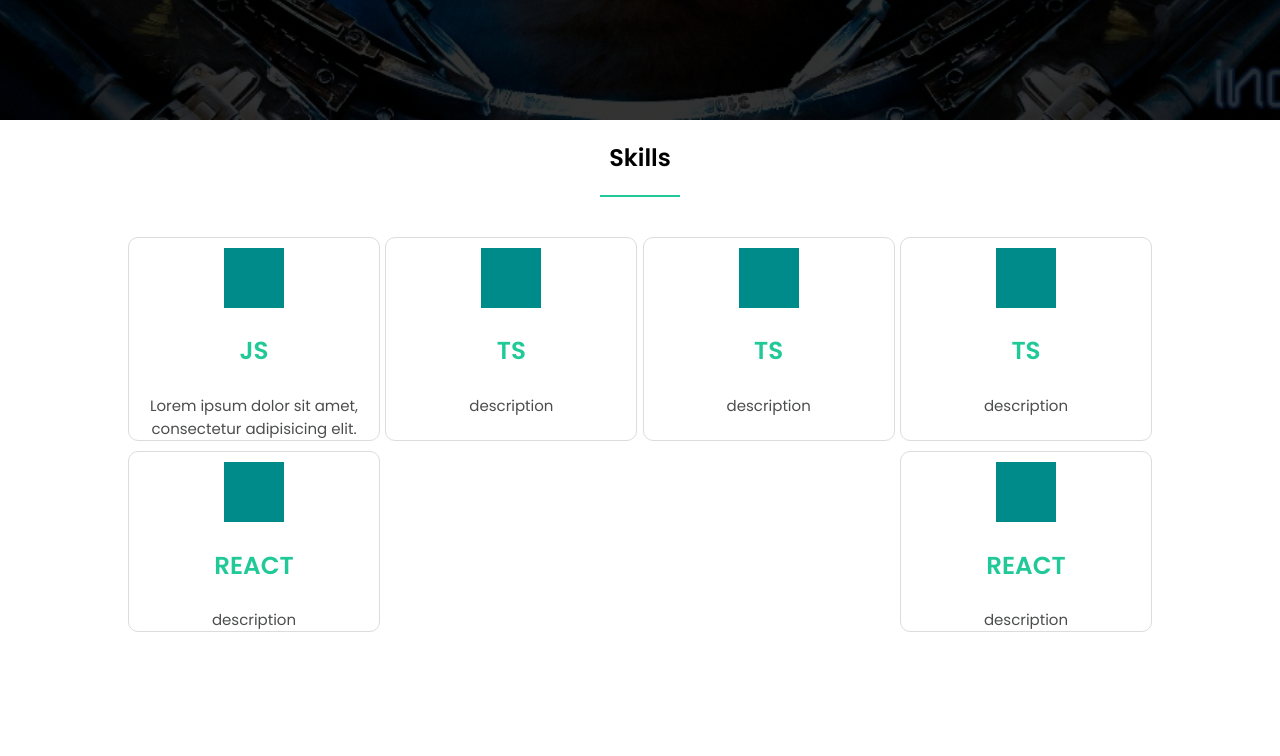
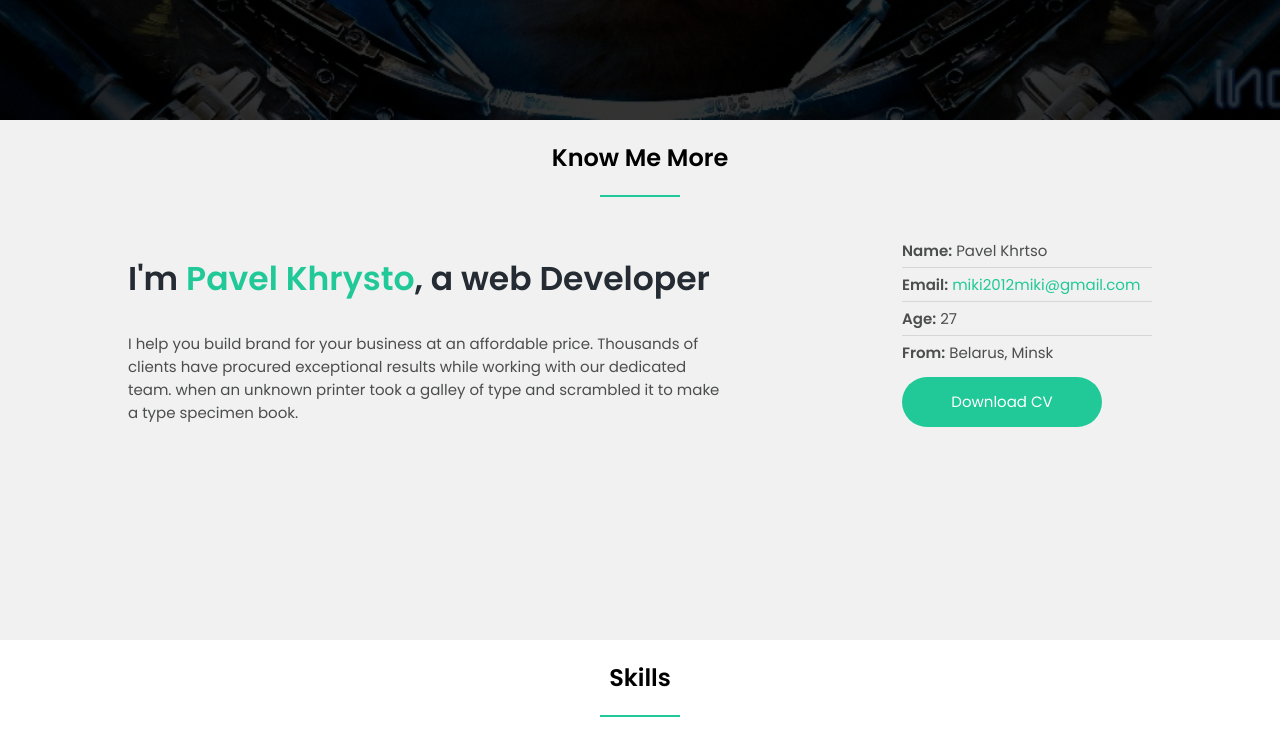
Before and after one commit to Pavlik1996/portfolio, a React (Create React App) app: page / in a window 1280 px wide. Shown: the part 680-1436 px from the top of the page. Built offline with nearby package versions, Linux system fonts and the light colour scheme.

Commit message:
add page about me

```diff
--- a/src/App.tsx
+++ b/src/App.tsx
@@ -7,12 +7,14 @@ import {Works} from "./works/Works";
 import {Remote} from "./remote_work/remote";
 import {Contact} from "./contact/contact";
 import {Footer} from "./footer/footer";
+import { About } from './about/About';
 
 function App() {
     return (
         <div className="App">
             {/* <Header/> */}
             <Main/>
+            <About/>
             <Skills/>
             <Works/>
             <Remote/>
--- /dev/null
+++ b/src/about/About.module.scss
@@ -0,0 +1,70 @@
+@import '../common/styles/sass/variables.scss';
+
+.aboutBlock {
+    min-height: 65vh;
+    background-color: $bgColor;
+    display: flex;
+    flex-direction: column;
+    font-family: $fontFamily;
+}
+
+.container {
+    display: flex;
+
+}
+
+.textAbout {
+    color: $textSeconfColor;
+    font-size: 15px;
+}
+
+.fullNameColor {
+    color: $primaryColor
+}
+
+.aboutDescription {
+    max-width: 600px;
+    font-size: 22px;
+    color: $textColor;
+}
+
+.aboutInfo {
+    color: $textSeconfColor;
+    font-size: 15px;
+}
+
+.aboutInfo a {
+    color: $primaryColor;
+}
+
+.aboutInfo p {
+    margin: 0;
+}
+
+.separator {
+    height: 1px;
+    width: 250px;
+    background-color: rgb(214, 214, 214);
+    margin: 5px 0px 5px 0;
+}
+
+.cv {
+    background-color: $primaryColor;
+    height: 50px;
+    width: 200px;
+    margin-top: 13px;
+    border-radius: 30px;
+    display: flex;
+    justify-content: center;
+    align-items: center;
+    color: white;
+    cursor: pointer;
+    transition: .3s;
+
+}
+
+.cv:hover {
+    background-color: rgb(19, 168, 119);
+    transition: .3s;
+    box-shadow: 10px  10px 10px rgb(214, 214, 214);;
+}
--- /dev/null
+++ b/src/about/About.tsx
@@ -0,0 +1,32 @@
+import s from './About.module.scss'
+import sContainer from '../common/styles/Container.module.css'
+import { Title } from '../common/component/title/Title'
+
+export const About = () => {
+
+    const textAbout = "I help you build brand for your business at an affordable price. Thousands of clients have procured exceptional results while working with our dedicated team. when an unknown printer took a galley of type and scrambled it to make a type specimen book."
+
+    return (
+        <div className={s.aboutBlock}>
+            <Title title={'Know Me More'} />
+            <div className={sContainer.container}>
+                <div className={s.aboutDescription}>
+                    <h2 >I'm <span className={s.fullNameColor}>Pavel Khrysto</span>, a web Developer</h2>
+                    <p className={s.textAbout}>
+                        {textAbout}
+                    </p>
+                </div>
+                <div className={s.aboutInfo}>
+                    <p><b>Name:</b> Pavel Khrtso</p>
+                    <div className={s.separator}></div>
+                    <p><b>Email:</b> <a href={'miki2012miki@gmail.com'}>miki2012miki@gmail.com</a></p>
+                    <div className={s.separator}></div>
+                    <p><b>Age:</b>  27</p>
+                    <div className={s.separator}></div>
+                    <p><b>From:</b>  Belarus, Minsk</p>
+                    <div className={s.cv}>Download CV</div>
+                </div>
+            </div>
+        </div>
+    )
+}
--- a/src/skills/Skills.module.scss
+++ b/src/skills/Skills.module.scss
@@ -15,9 +15,10 @@
       display: flex;
       justify-content: space-between;
 
-      @media screen and (max-width: 940px) {
+      @media screen and (max-width: 1070px) {
         flex-direction: column;
         align-items: center;
+        padding-bottom: 40px;
       }
     }
   }
--- a/src/skills/Skills.tsx
+++ b/src/skills/Skills.tsx
@@ -10,10 +10,12 @@ export const Skills = () => {
             <div className={`${sContainer.container} ${s.skillsContainer}`}>
                 <Title title={'Skills'} />
                 <div className={s.skills}>
-                    <Skill title={'JS'} description={'Lorem ipsum dolor sit amet, consectetur adipisicing elit.'} />
+                    <Skill title={'JS'} description={'Lorem ipsum dolor sit amet, consectetur adipisicindssdfsdf fssdfsdf dfssdf sdfsdfsdg elit.'} />
                     <Skill title={'TS'} description={'description'} />
                     <Skill title={'TS'} description={'description'} />
                     <Skill title={'TS'} description={'description'} />
+                    <Skill title={'REACT'} description={'description'} />
+                    <Skill title={'REACT'} description={'description'} />
                     <Skill title={'REACT'} description={'description'} />
                     <Skill title={'REACT'} description={'description'} />
                 </div>
--- a/src/works/Works.module.scss
+++ b/src/works/Works.module.scss
@@ -6,17 +6,17 @@
   background-color: $bgColor;
   display: flex;
   align-items: center;
+  font-family: $fontFamily;
 
   .worksContainer {
     flex-direction: column;
     justify-content: center;
-    border: 1px solid black;
 
     .works {
       flex-wrap: wrap;
       width: 100%;
       display: flex;
-      justify-content: space-between;
+      justify-content: space-around;
 
       @media screen and (max-width: 820px) {
         justify-content: space-around;
--- a/src/works/Works.tsx
+++ b/src/works/Works.tsx
@@ -3,7 +3,6 @@ import s from './Works.module.scss'
 import sContainer from '../common/styles/Container.module.css'
 import { Work } from "./work/Work";
 import { Title } from '../common/component/title/Title';
-import jsImage from '../assets/images/javascript.svg'
 import reactImage from '../assets/images/reactjs.svg'
 import cat from '../assets/images/cat.jpg'
 
--- a/src/works/work/Work.module.scss
+++ b/src/works/work/Work.module.scss
@@ -34,13 +34,18 @@
         .see {
             border-radius: 10px;
             background-color: $bgSecondColor;
-            opacity: 0.6;
-            border: 1px white solid;
+            opacity: 0.7;
             padding: 5px;
             cursor: pointer;
             user-select: none;
             position: relative;
             z-index: 1;
+            color: rgb(146, 146, 146);
+        }
+        .see:hover {
+            color: black;
+            opacity: 1;
+            transition: 0.2;
         }
 
     }
```
